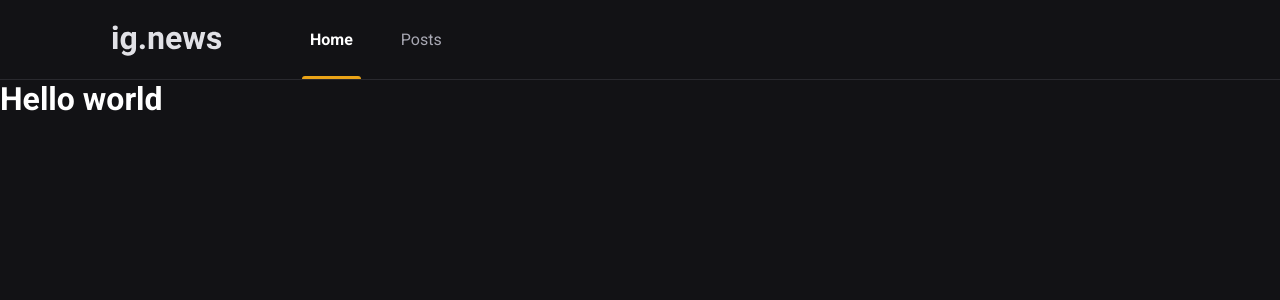
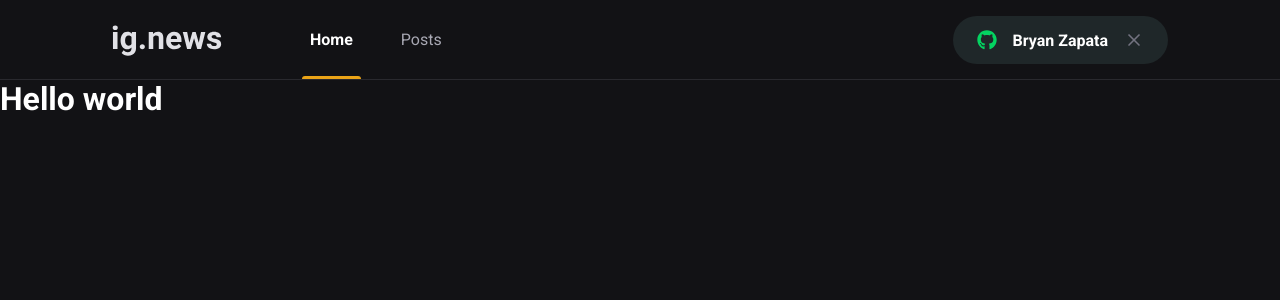
Before and after one commit to bzapata95/ignews, a Next.js app: page / in a window 1280 px wide. Shown: the top 300 px of the page. Built offline with nearby package versions, Linux system fonts and the light colour scheme.

Commit message:
finish header

```diff
--- a/package.json
+++ b/package.json
@@ -11,6 +11,7 @@
     "next": "10.0.9",
     "react": "17.0.2",
     "react-dom": "17.0.2",
+    "react-icons": "^4.2.0",
     "sass": "^1.32.8"
   },
   "devDependencies": {
--- a/src/components/Header/index.tsx
+++ b/src/components/Header/index.tsx
@@ -1,6 +1,10 @@
+import {memo} from 'react';
+
+import SignInButton from "../SignInButton";
+
 import styles from './styles.module.scss';
 
-export default function Header() {
+function Header() {
   return (
     <header className={styles.headerContainer}>
       <div className={styles.headerContent}>
@@ -10,7 +14,12 @@
           <a className={styles.active}>Home</a>
           <a>Posts</a>
         </nav>
+
+        <SignInButton />
       </div>
     </header>
   );
 };
+
+
+export default memo(Header);
--- a/src/components/Header/styles.module.scss
+++ b/src/components/Header/styles.module.scss
@@ -50,4 +50,8 @@
       }
     }
   }
+
+  button {
+    margin-left: auto;
+  }
 }
--- /dev/null
+++ b/src/components/SignInButton/index.tsx
@@ -0,0 +1,24 @@
+import {memo} from "react";
+import {FaGithub} from 'react-icons/fa';
+import {FiX} from 'react-icons/fi';
+
+import  styles from "./styles.module.scss";
+
+function SignInButton() {
+  const isUserLoggedIn = true;
+
+  return isUserLoggedIn ? (
+    <button type="button" className={styles.signInButton}>
+      <FaGithub color="#04d361" />
+      Bryan Zapata
+      <FiX color="#737380" className={styles.closeIcon} />
+    </button>
+  ) : (
+    <button type="button" className={styles.signInButton}>
+      <FaGithub color="#eba417" />
+      Sign in with Github
+    </button>
+  )
+}
+
+export default memo(SignInButton)
--- /dev/null
+++ b/src/components/SignInButton/styles.module.scss
@@ -0,0 +1,33 @@
+.signInButton {
+  height: 3rem;
+  border-radius: 3rem;
+  background: var(--gray-850);
+  border: 0;
+  padding: 0 1.5rem;
+
+  display: flex;
+  align-items: center;
+  justify-content: center;
+
+  color: var(--white);
+  font-weight: bold;
+
+  svg {
+    width: 20px;
+    height: 20px;
+  }
+
+  svg.closeIcon {
+    margin-left: 1rem;
+  }
+
+  svg:first-child {
+    margin-right: 1rem;
+  }
+
+  transition: filter 0.2s;
+
+  &:hover {
+    filter: brightness(0.8);
+  }
+}
--- a/src/styles/global.scss
+++ b/src/styles/global.scss
@@ -10,6 +10,7 @@
   --gray-100: #e1e1e6;
   --gray-300: #a8a8b3;
   --gray-800: #29292e;
+  --gray-850: #1f2729;
   --gray-900: #121215;
 
   --cyan-500: #61dafb;
```
Also changed, not shown: 1 other file (tests, documents, lock files or other folders).
